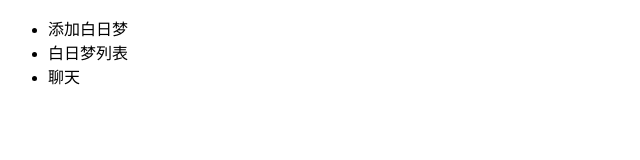
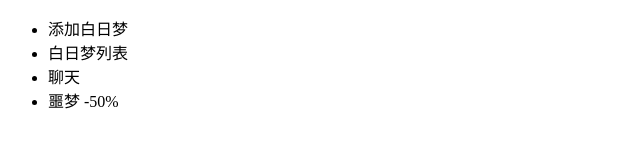
Before and after one commit to LightArthars/dream, a plain HTML site: page index.html in a window 1280 px wide. Shown: the full height of the page, 0-640 px from the left. Drawn offline with Linux system fonts and the light colour scheme.

Commit message:
噩梦功能开发50%

```diff
--- a/index.html
+++ b/index.html
@@ -9,6 +9,7 @@
         <li>添加白日梦</li>
         <li>白日梦列表</li>
         <li>聊天</li>
+        <li>噩梦 -50%</li>
     </ul>
 </body>
 </html>
```
